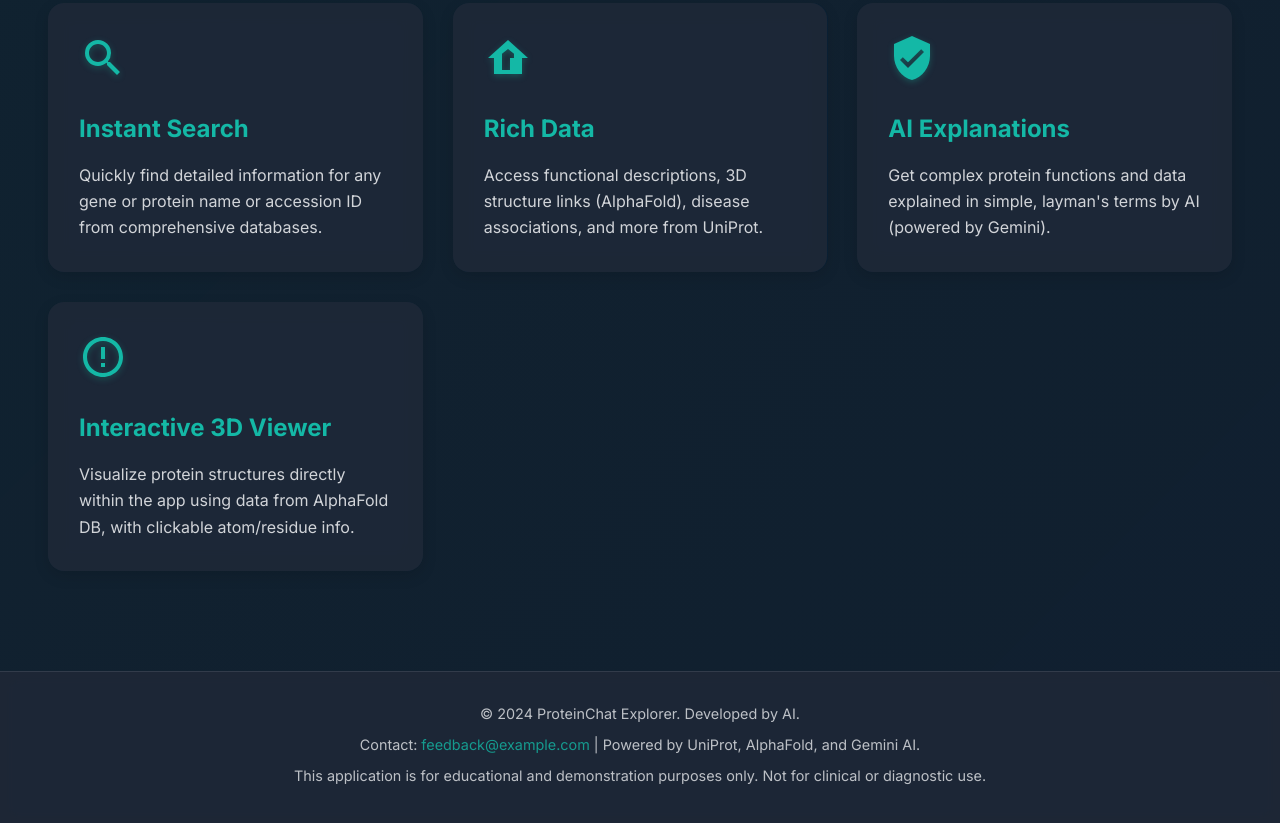
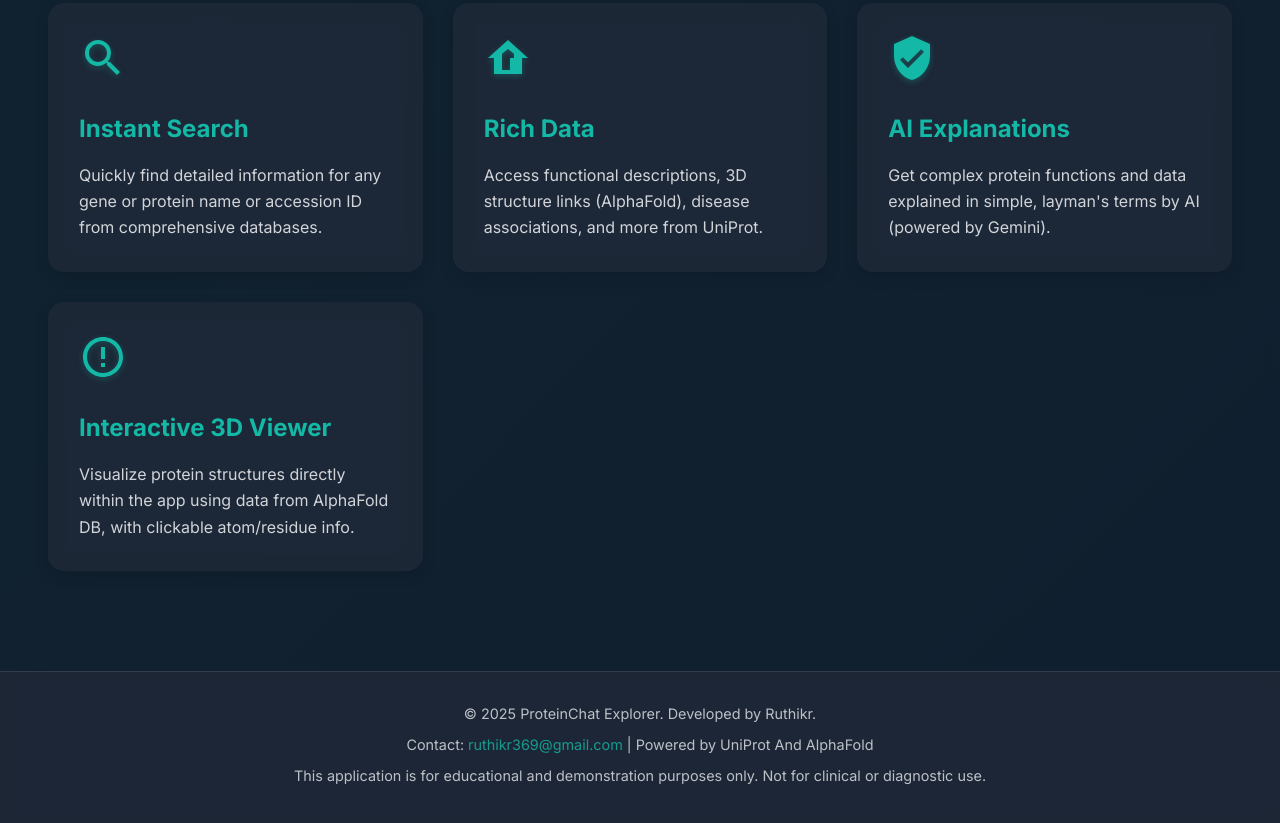
Before and after one commit to Ruthikr/proteinchat, a plain HTML site: page index.html in a window 1280 px wide. Shown: the part 2113-2936 px from the top of the page. Drawn offline with nearby package versions, Linux system fonts and the light colour scheme; animation ran at ten frames a second.

Commit message:
Update index.html

```diff
--- a/index.html
+++ b/index.html
@@ -1509,9 +1509,9 @@
 
     <footer class="app-footer">
         <div class="container">
-            <p>&copy; 2024 ProteinChat Explorer. Developed by AI.</p>
-            <p>Contact: <a href="mailto:feedback@example.com">feedback@example.com</a> |
-               Powered by UniProt, AlphaFold, and Gemini AI.
+            <p>&copy; 2025 ProteinChat Explorer. Developed by Ruthikr.</p>
+            <p>Contact: <a href="mailto:ruthikr369@gmail.com">ruthikr369@gmail.com</a> |
+               Powered by UniProt And AlphaFold
             </p>
             <p>This application is for educational and demonstration purposes only. Not for clinical or diagnostic use.</p>
         </div>
```
